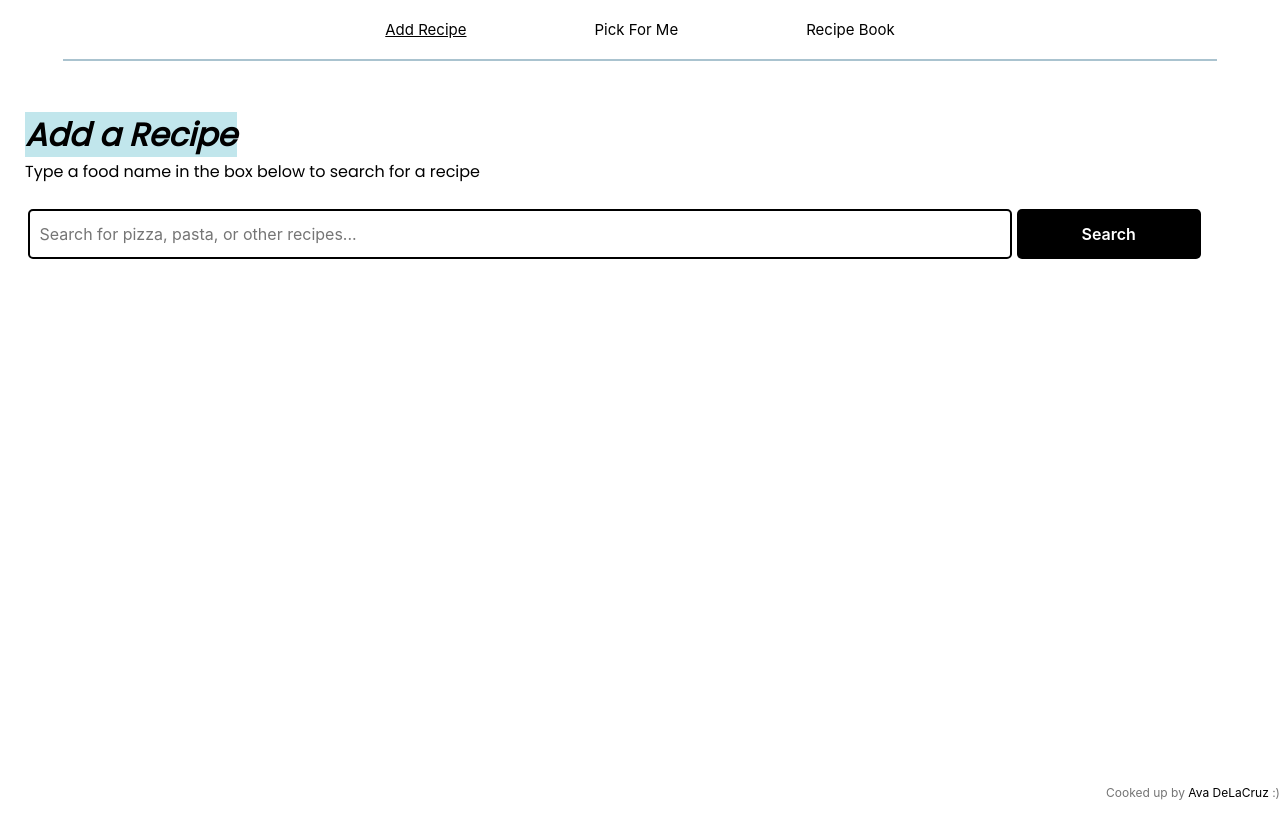
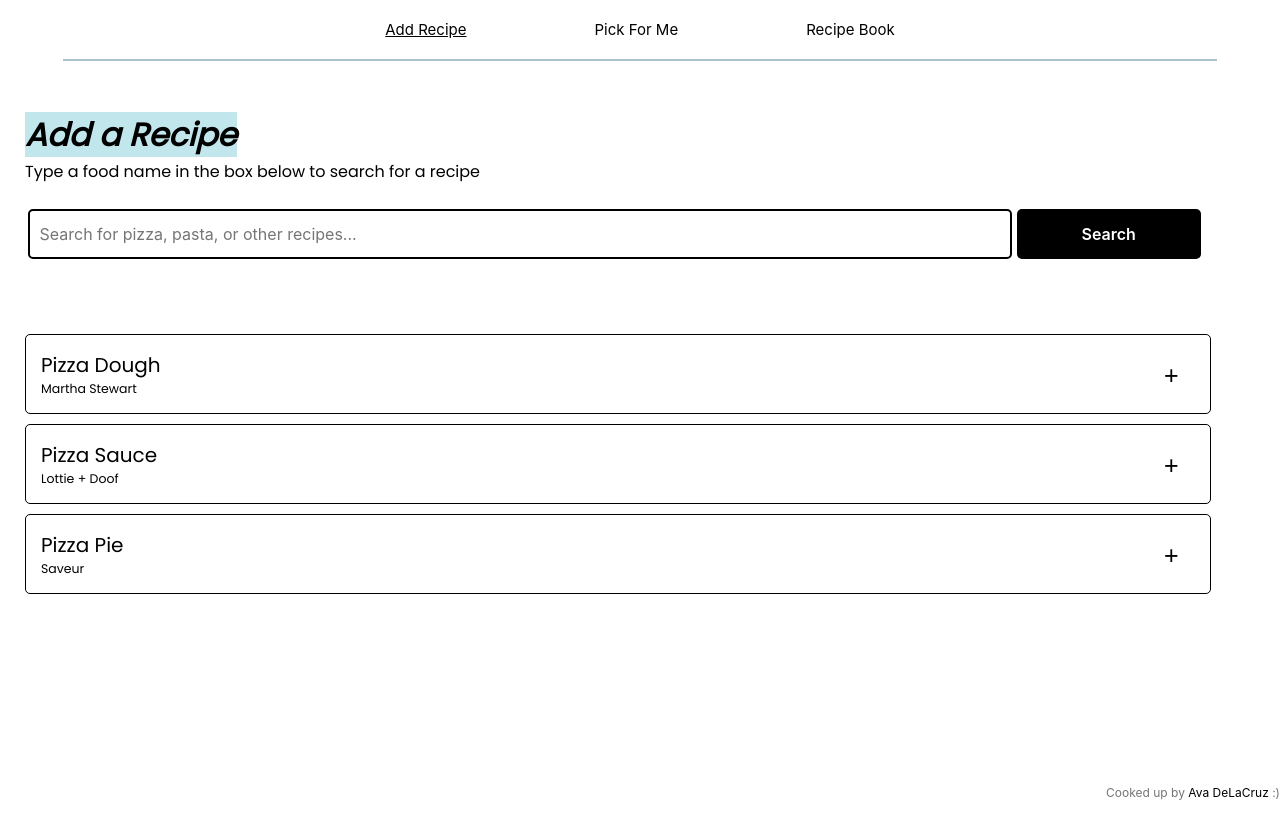
Before and after one commit to AvaDeLaCruz/select-for-me, a React (Create React App) app: page /add in a window 1280 px wide. Shown: the top 838 px of the page. Built offline with nearby package versions, Linux system fonts and the light colour scheme.

Commit message:
added favorite button to search results

```diff
--- a/src/components/AddPage.js
+++ b/src/components/AddPage.js
@@ -44,13 +44,13 @@ export default class AddPage extends React.Component {
           ></input>
           <input type="submit" className="searchButton" value="Search"></input>
         </form>
-        {/* <div className="searchResults">
-          <SearchResult name="Pizza Dough" />
-          <SearchResult name="Pizza Sauce" />
-          <SearchResult name="Pizza Pie" />
-        </div> */}
+        <div className="searchResults">
+          <SearchResult name="Pizza Dough" source="Martha Stewart" />
+          <SearchResult name="Pizza Sauce" source="Lottie + Doof" />
+          <SearchResult name="Pizza Pie" source="Saveur" />
+        </div>
 
-        {this.state.loading ? (
+        {/* {this.state.loading ? (
           <Loading />
         ) : (
           <div className="searchResults">
@@ -67,7 +67,7 @@ export default class AddPage extends React.Component {
               })
             )}
           </div>
-        )}
+        )} */}
       </div>
     );
   }
--- a/src/components/SearchResult.js
+++ b/src/components/SearchResult.js
@@ -2,5 +2,11 @@ import React from "react";
 import "../styles/SearchResult.css";
 
 export default function SearchResult(props) {
-  return <div className="searchResult">{props.name}</div>;
+  return (
+    <div className="searchResult">
+      {props.name}
+      <button className="favoriteButton">+</button>
+      <div className="resultSource">{props.source}</div>
+    </div>
+  );
 }
--- a/src/styles/SearchResult.css
+++ b/src/styles/SearchResult.css
@@ -1,10 +1,9 @@
 .searchResult {
-  padding: 20px 0 20px 15px;
+  padding: 15px 0 15px 15px;
   margin: 10px 0;
   width: 95%;
   border-radius: 5px;
   border: 1px solid black;
-  /* background-color: #c1e6ec; */
   color: black;
   font-size: 20px;
   font-weight: 400;
@@ -12,5 +11,24 @@
 
 .searchResult:hover {
   background-color: #c1e6ec;
+  /* cursor: pointer; */
+}
+
+.resultSource {
+  padding-right: 25px;
+  font-size: 12.5px;
+  font-weight: 100;
+}
+
+.favoriteButton {
+  float: right;
+  margin-right: 25px;
+  margin-top: 10px;
+  font-size: 25px;
+  border: 0;
+  background-color: inherit;
+}
+
+.favoriteButton:hover {
   cursor: pointer;
 }
```
